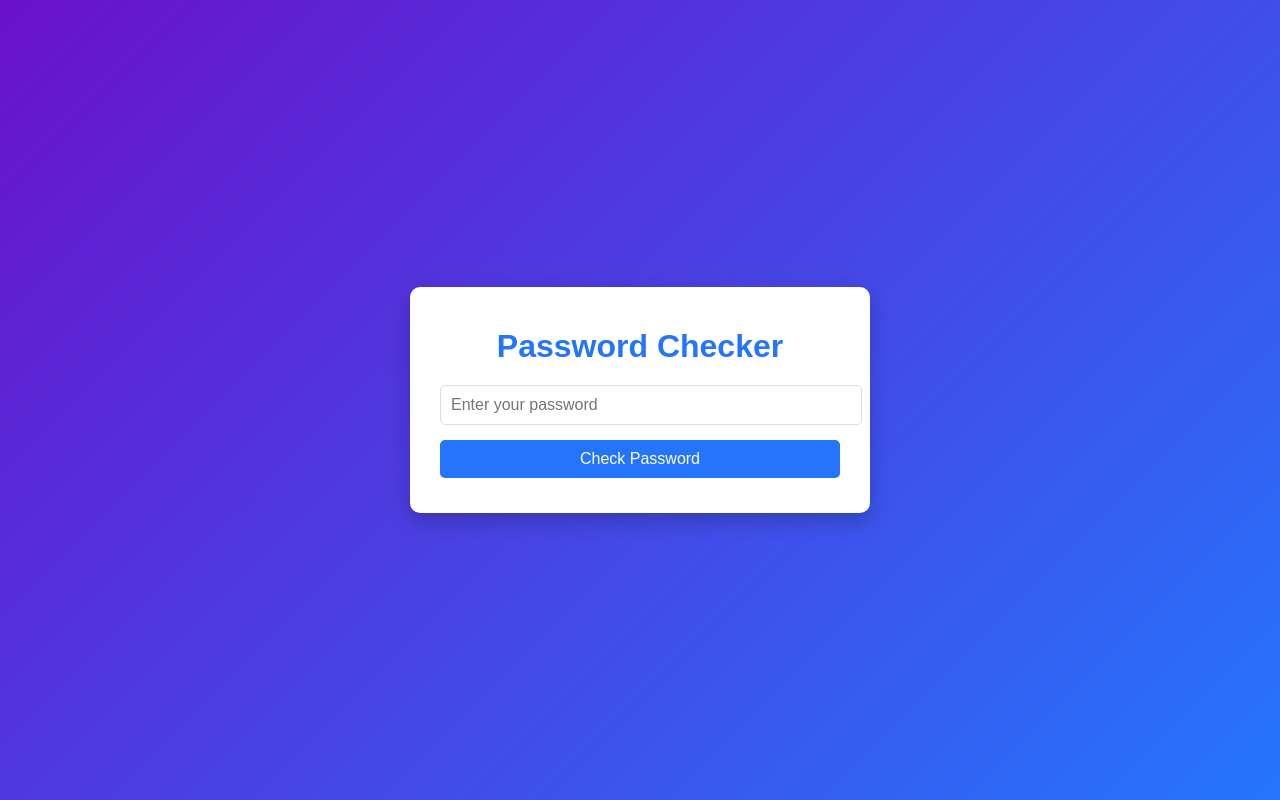
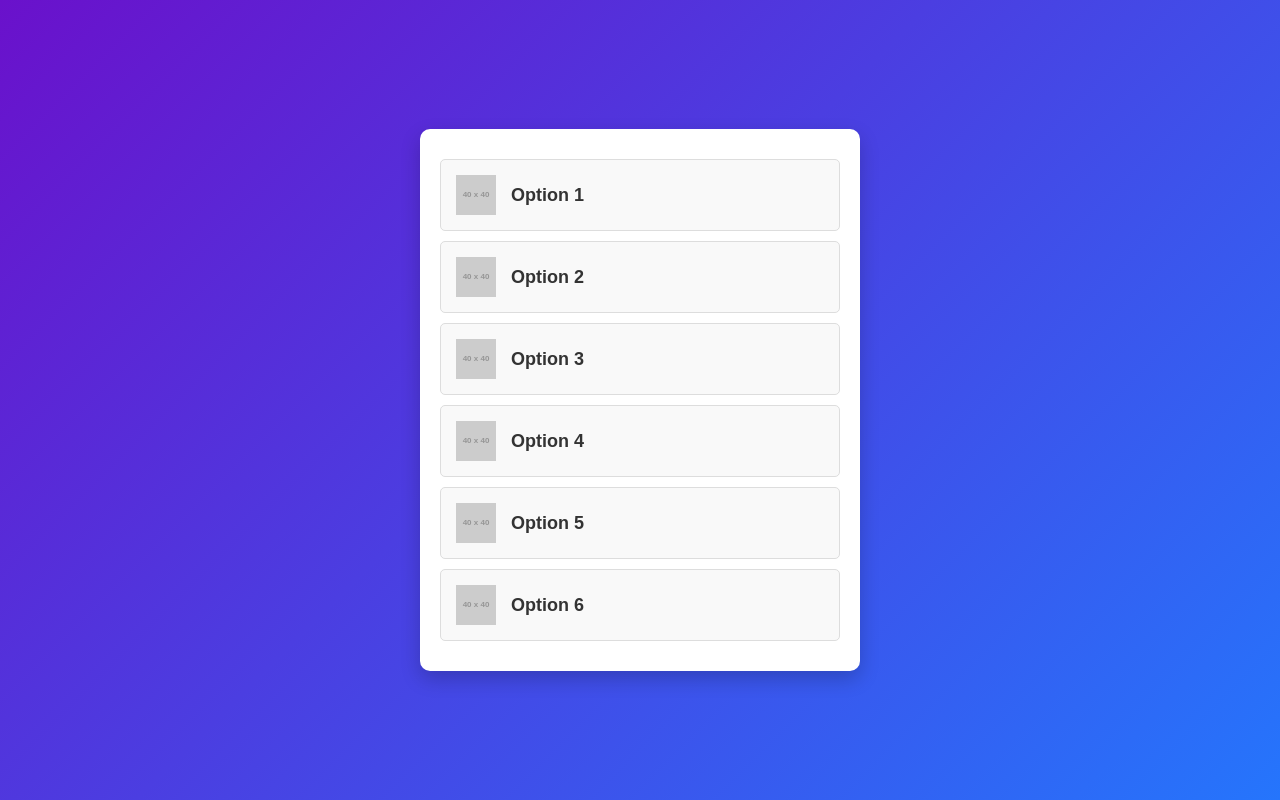
Before and after one commit to whichr00t/project, a plain HTML site: page index.html in a window 1280 px wide. Drawn offline with Linux system fonts and the light colour scheme; placeholder pictures from the web are drawn by us.

Commit message:
Update index.html

```diff
--- a/index.html
+++ b/index.html
@@ -3,7 +3,7 @@
 <head>
     <meta charset="UTF-8">
     <meta name="viewport" content="width=device-width, initial-scale=1.0">
-    <title>Password Strength Checker</title>
+    <title>Options Menu</title>
     <style>
         body {
             font-family: Arial, sans-serif;
@@ -17,88 +17,73 @@
             height: 100vh;
         }
         .container {
-            background: #ffffff;
+            background: #fff;
             color: #333;
             border-radius: 10px;
-            padding: 20px 30px;
+            padding: 20px;
             box-shadow: 0 8px 20px rgba(0, 0, 0, 0.2);
             max-width: 400px;
             width: 100%;
         }
-        .container h1 {
-            text-align: center;
-            color: #2575fc;
-            margin-bottom: 20px;
-        }
-        input[type="password"] {
-            width: 100%;
-            padding: 10px;
-            margin-bottom: 15px;
+        .option {
+            display: flex;
+            align-items: center;
+            padding: 15px;
+            margin: 10px 0;
             border: 1px solid #ddd;
             border-radius: 5px;
-            font-size: 16px;
+            background-color: #f9f9f9;
+            cursor: pointer;
+            transition: transform 0.2s, background-color 0.2s;
         }
-        button {
+        .option:hover {
             background-color: #2575fc;
             color: #fff;
-            border: none;
-            padding: 10px;
-            border-radius: 5px;
-            cursor: pointer;
-            font-size: 16px;
-            width: 100%;
+            transform: translateY(-2px);
         }
-        button:hover {
-            background-color: #6a11cb;
+        .option img {
+            width: 40px;
+            height: 40px;
+            margin-right: 15px;
         }
-        #feedback {
-            margin-top: 15px;
-            font-size: 14px;
-        }
-        .strong {
-            color: #28a745;
-        }
-        .weak {
-            color: #dc3545;
+        .option-name {
+            font-size: 18px;
+            font-weight: bold;
         }
     </style>
 </head>
 <body>
     <div class="container">
-        <h1>Password Checker</h1>
-        <form id="passwordForm">
-            <input type="password" id="password" placeholder="Enter your password" required>
-            <button type="submit">Check Password</button>
-        </form>
-        <div id="feedback"></div>
+        <div class="option" onclick="navigateTo('index.html')">
+            <img src="https://via.placeholder.com/40" alt="Option 1 Logo">
+            <span class="option-name">Option 1</span>
+        </div>
+        <div class="option" onclick="navigateTo('page2.html')">
+            <img src="https://via.placeholder.com/40" alt="Option 2 Logo">
+            <span class="option-name">Option 2</span>
+        </div>
+        <div class="option" onclick="navigateTo('page3.html')">
+            <img src="https://via.placeholder.com/40" alt="Option 3 Logo">
+            <span class="option-name">Option 3</span>
+        </div>
+        <div class="option" onclick="navigateTo('page4.html')">
+            <img src="https://via.placeholder.com/40" alt="Option 4 Logo">
+            <span class="option-name">Option 4</span>
+        </div>
+        <div class="option" onclick="navigateTo('page5.html')">
+            <img src="https://via.placeholder.com/40" alt="Option 5 Logo">
+            <span class="option-name">Option 5</span>
+        </div>
+        <div class="option" onclick="navigateTo('page6.html')">
+            <img src="https://via.placeholder.com/40" alt="Option 6 Logo">
+            <span class="option-name">Option 6</span>
+        </div>
     </div>
 
     <script>
-        document.getElementById("passwordForm").addEventListener("submit", async function (e) {
-            e.preventDefault();
-            const password = document.getElementById("password").value;
-            const feedback = document.getElementById("feedback");
-
-            try {
-                const response = await fetch("http://127.0.0.1:5000/check_password", {
-                    method: "POST",
-                    headers: { "Content-Type": "application/json" },
-                    body: JSON.stringify({ password }),
-                });
-
-                const data = await response.json();
-                if (data.success) {
-                    feedback.textContent = data.message;
-                    feedback.className = "strong";
-                } else {
-                    feedback.innerHTML = "Password is not strong:<br>" + data.issues.join("<br>");
-                    feedback.className = "weak";
-                }
-            } catch (error) {
-                feedback.textContent = "Error connecting to the server. Please try again later.";
-                feedback.className = "weak";
-            }
-        });
+        function navigateTo(page) {
+            window.location.href = page;
+        }
     </script>
 </body>
 </html>
```
